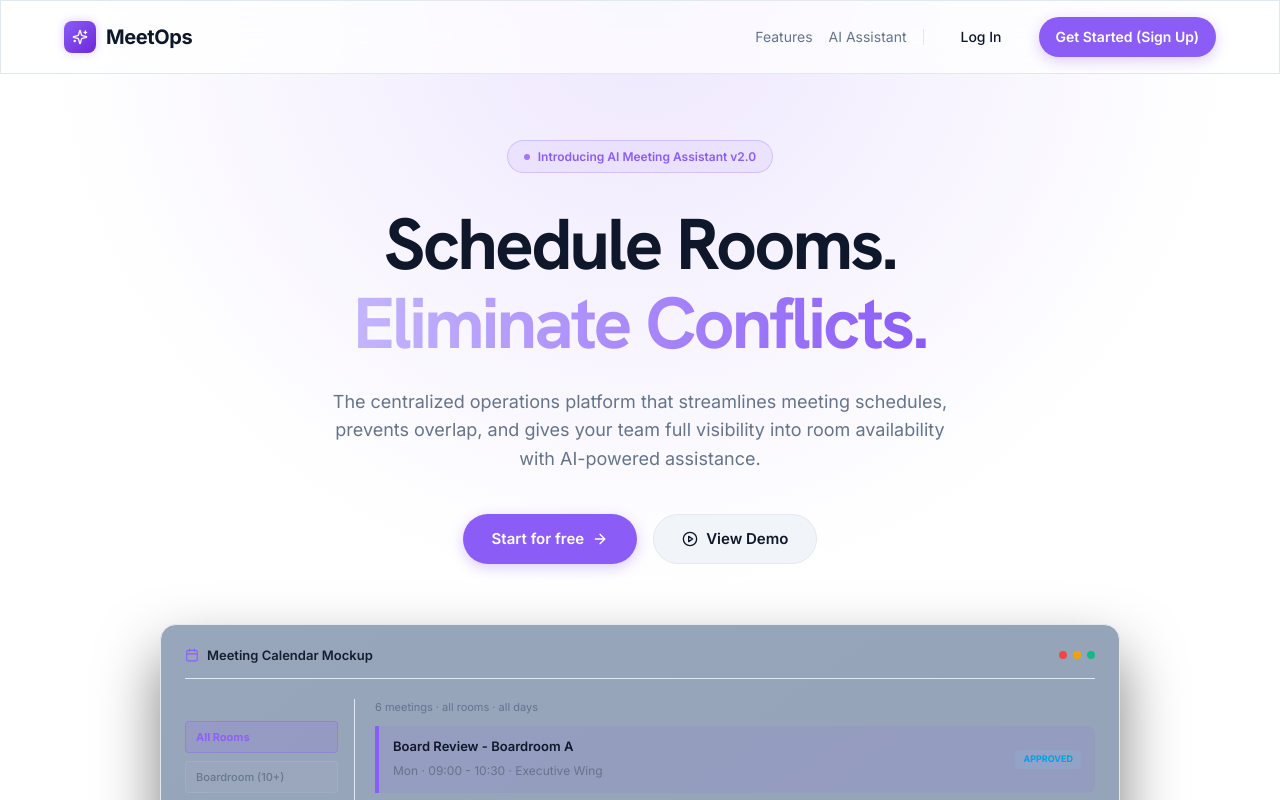
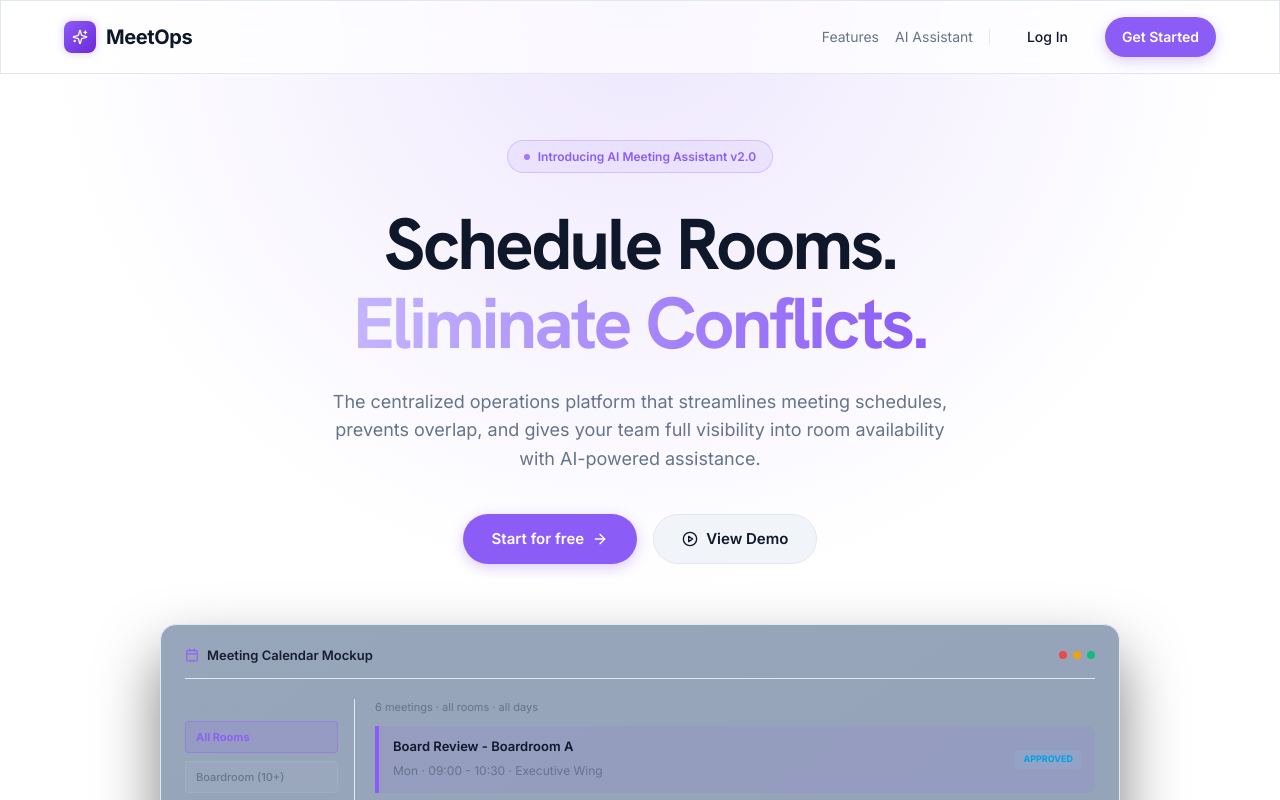
Before and after one commit to JitplayZ/meet-ops, a React (Vite) app: page / in a window 1280 px wide. Shown: the top 800 px of the page. Built offline with nearby package versions, Linux system fonts and the light colour scheme; no server answers.

Commit message:
Update Landing.tsx

```diff
--- a/src/pages/Landing.tsx
+++ b/src/pages/Landing.tsx
@@ -167,8 +167,8 @@ export default function Landing() {
             <Link to="/login" style={{ fontSize: '0.875rem', color: 'var(--color-on-surface)', textDecoration: 'none', fontWeight: 500 }} className="btn btn-ghost">
               Log In
             </Link>
-            <Link to="/register" className="btn btn-primary" style={{ padding: '8px 16px', borderRadius: 'var(--radius-full)' }} title="Create a new account – already registered? Use Log In">
-              Get Started (Sign Up)
+            <Link to="/login" className="btn btn-primary" style={{ padding: '8px 16px', borderRadius: 'var(--radius-full)' }} title="Sign in to start booking – new users can create an account from the sign-in page">
+              Get Started
             </Link>
           </div>
         </div>
@@ -235,7 +235,7 @@ export default function Landing() {
           </p>
 
           <div style={{ display: 'flex', gap: 16, justifyContent: 'center', flexWrap: 'wrap', marginBottom: 60 }}>
-            <Link to="/register" className="btn btn-primary" style={{ padding: '12px 28px', borderRadius: 'var(--radius-full)', fontSize: '0.9375rem' }}>
+            <Link to="/login" className="btn btn-primary" style={{ padding: '12px 28px', borderRadius: 'var(--radius-full)', fontSize: '0.9375rem' }} title="Sign in to start booking – new users can create an account from the sign-in page">
               Start for free <ArrowRight size={16} />
             </Link>
             <a href="#demo" className="btn btn-secondary" style={{ padding: '12px 28px', borderRadius: 'var(--radius-full)', fontSize: '0.9375rem' }}>
@@ -599,7 +599,7 @@ export default function Landing() {
             <p style={{ color: 'rgba(255,255,255,0.8)', fontSize: '1.0625rem', maxWidth: 600, margin: '0 auto 36px', lineHeight: 1.6 }}>
               Start managing your office slots today – free to use, easy to set up. Join thousands of teams already using MeetOps.
             </p>
-            <Link to="/register" className="btn btn-secondary" style={{ background: 'white', color: 'var(--meetops-purple)', border: 'none', padding: '14px 32px', fontSize: '1rem', fontWeight: 700, borderRadius: 'var(--radius-full)', boxShadow: '0 10px 20px rgba(0,0,0,0.1)' }}>
+            <Link to="/login" className="btn btn-secondary" style={{ background: 'white', color: 'var(--meetops-purple)', border: 'none', padding: '14px 32px', fontSize: '1rem', fontWeight: 700, borderRadius: 'var(--radius-full)', boxShadow: '0 10px 20px rgba(0,0,0,0.1)' }} title="Sign in to start booking – new users can create an account from the sign-in page">
               Get Started Now <ArrowRight size={16} />
             </Link>
           </div>
```
